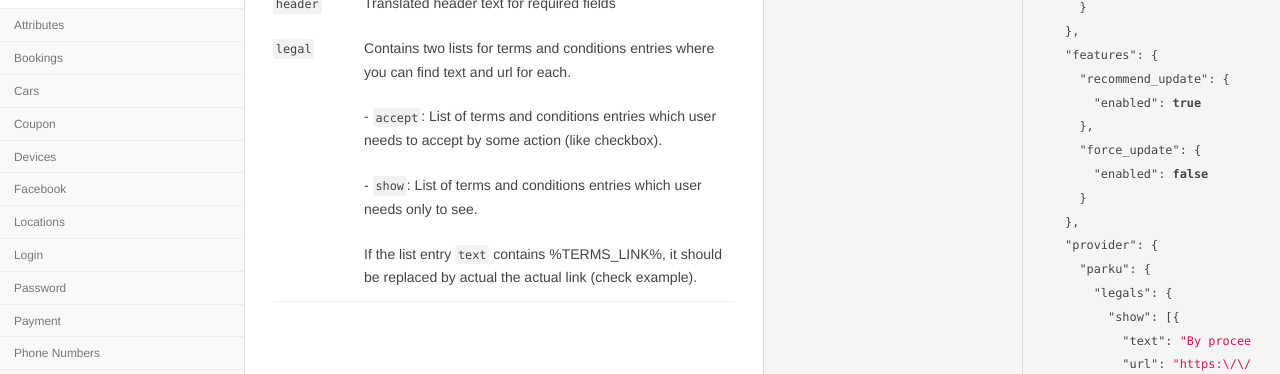
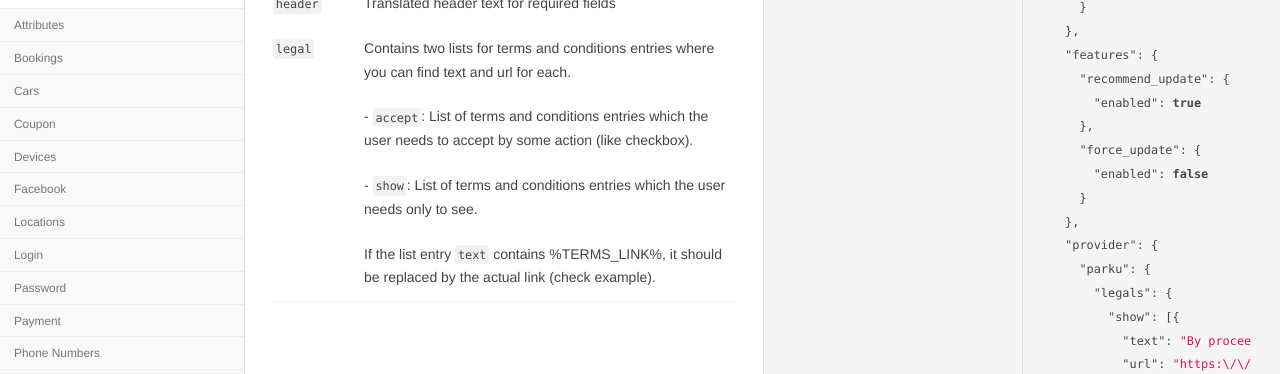
Before and after one commit to parku/docs, a Jekyll site: the page built from api/settings.md, in a window 1280 px wide and 900 px high, scrolled down 2298 px. Shown: the part 152-526 px from the top of the window. Built offline with Jekyll 4.4.1, drawn with Linux system fonts in a browser that asks for light colours; Markdown is read by kramdown in place of the engine named in the settings; some of the changed text lies outside the part shown.

Commit message:
DEV-357 PR Fixes

```diff
--- a/api/settings.md
+++ b/api/settings.md
@@ -112,7 +112,7 @@
     "parku": {
       "legals": {
         "show": [{
-          "text": "By proceeding further you hereby acknowledge and agree the %TERMS_LINK% of ParkU.",
+          "text": "By proceeding further, you acknowledge and agree to ParkU’s %TERMS_LINK%.",
           "url": "https:\/\/parku.de\/terms\/"
         }]
       }
@@ -219,9 +219,9 @@
 `thumbnail` | Provider logo thumbnail
 `header`    | Translated header text for required fields
 `legal`     | Contains two lists for terms and conditions entries where you can find text and url for each.
-            |  - `accept`: List of terms and conditions entries which user needs to accept by some action (like checkbox).
-            |  - `show`: List of terms and conditions entries which user needs only to see.
-            | If the list entry `text` contains %TERMS_LINK%, it should be replaced by actual the actual link (check example).
+            |  - `accept`: List of terms and conditions entries which the user needs to accept by some action (like checkbox).
+            |  - `show`: List of terms and conditions entries which the user needs only to see.
+            | If the list entry `text` contains %TERMS_LINK%, it should be replaced by the actual link (check example).
 
 
 ## Enable or disable notification
```
Also changed, not shown: other parts of api/settings.md (+1 -1 lines), api/locations.md (+1 -1 lines).
